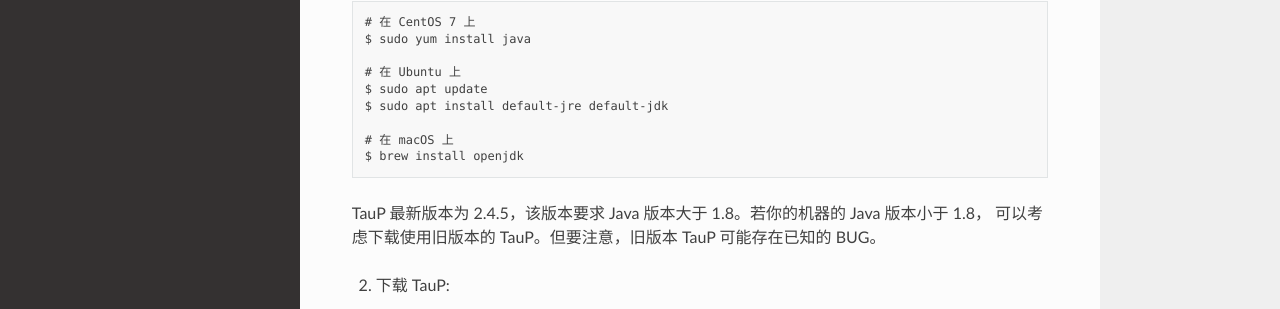
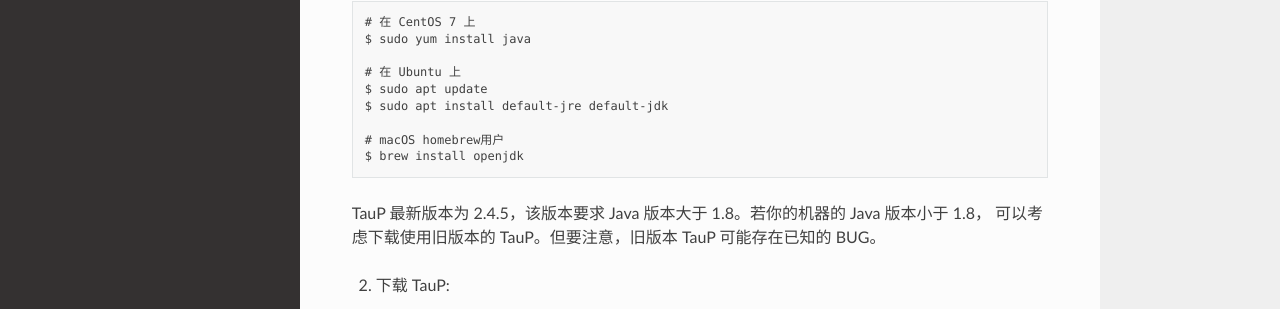
Before and after one commit to seismo-learn/software, a Sphinx documentation site: the page built from source/taup/install.rst, in a window 1280 px wide and 900 px high. Shown: the part 429-738 px from the top of the window. Built offline with Sphinx 7.4.7 and the Read the Docs theme 2.0.0, drawn with Linux system fonts in a browser that asks for light colours; pages that are not in the unit, such as notebooks, are missing from menus.

Commit message:
Update source/taup/install.rst
Co-authored-by: Dongdong Tian <seisman.info@gmail.com>

```diff
--- a/source/taup/install.rst
+++ b/source/taup/install.rst
@@ -19,7 +19,7 @@
     $ sudo apt update
     $ sudo apt install default-jre default-jdk
 
-    # 在 macOS 上
+    # macOS homebrew用户
     $ brew install openjdk
 
 TauP 最新版本为 2.4.5，该版本要求 Java 版本大于 1.8。若你的机器的 Java 版本小于 1.8，
```
